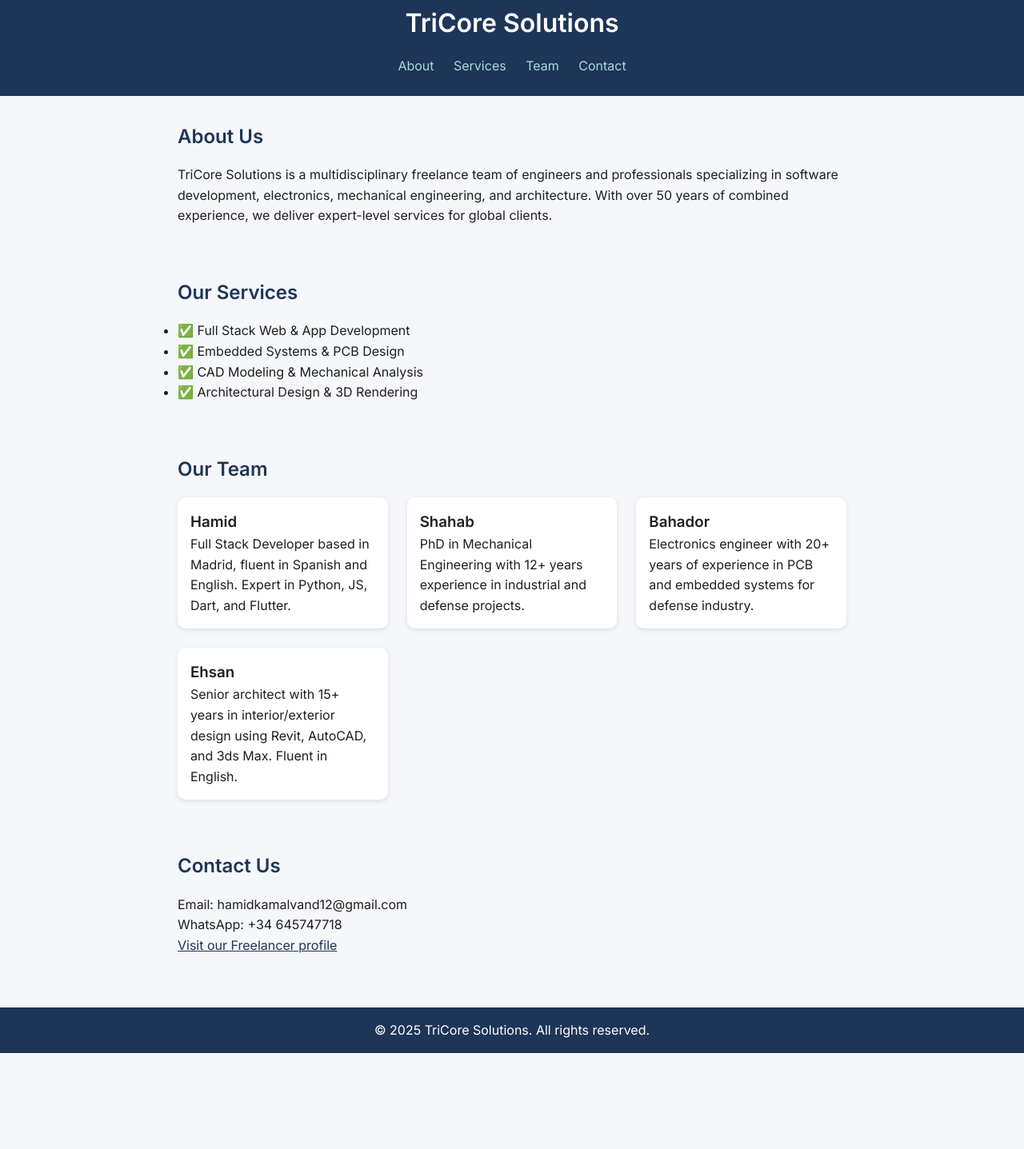
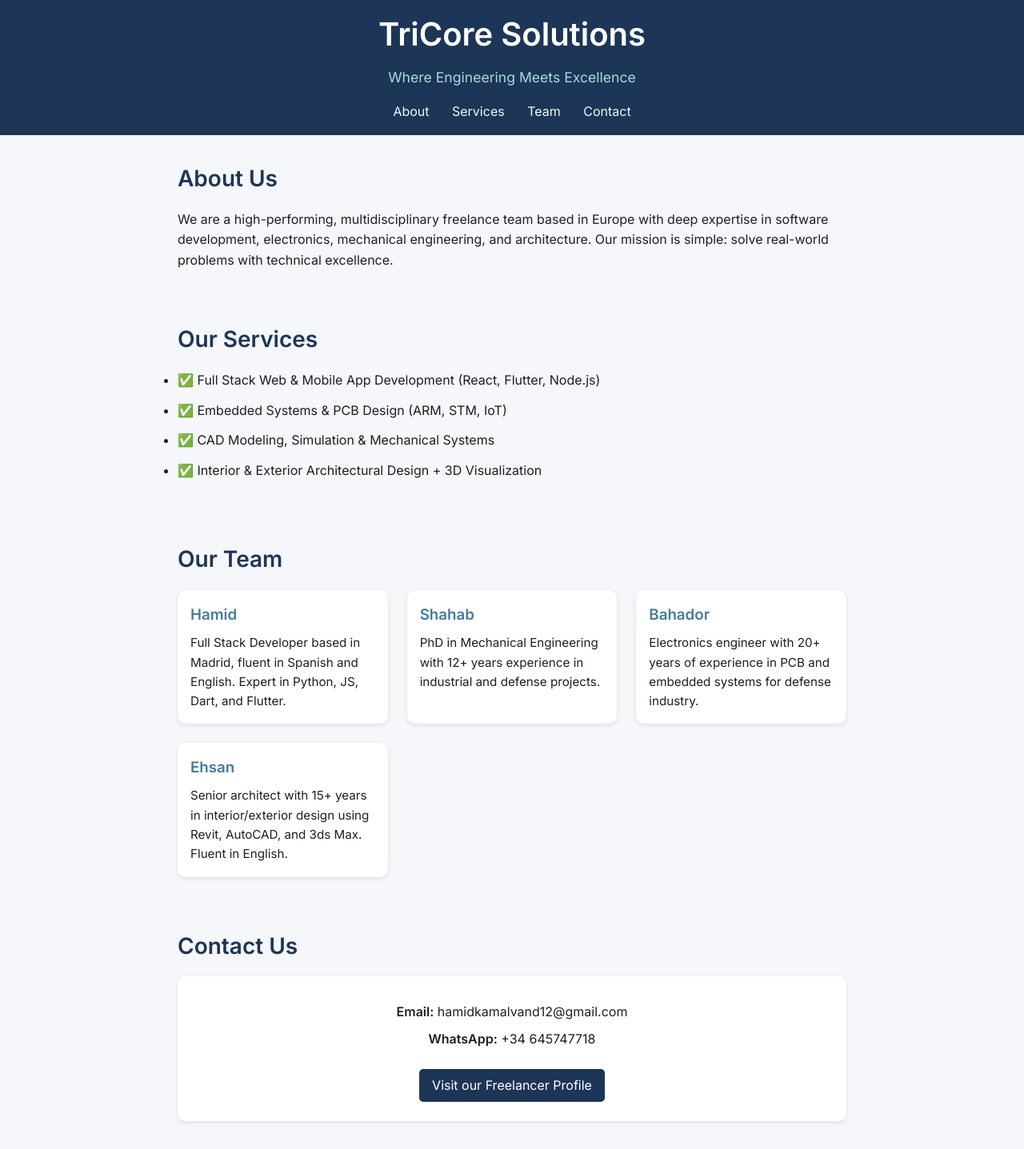
Before and after one commit to Hamidhidden/tricore-site, a plain HTML site: page index.html in a window 1280 px wide. Shown: the part 21-1458 px from the top of the page at 80% size. Before the commit the page ends 1338 px from the top, so only its background shows below. Drawn offline with Linux system fonts and the light colour scheme.

Commit message:
Update index.html

```diff
--- a/index.html
+++ b/index.html
@@ -28,19 +28,26 @@
     header {
       background-color: #1d3557;
       color: white;
-      padding: 1.5rem;
+      padding: 2rem 1.5rem 1rem;
       text-align: center;
     }
     header h1 {
-      font-size: 2rem;
+      font-size: 2.5rem;
+      margin-bottom: 0.5rem;
     }
-    nav {
-      margin-top: 1rem;
+    header p.tagline {
+      font-size: 1.1rem;
+      color: #a8dadc;
+      margin-bottom: 1rem;
     }
     nav a {
-      color: #a8dadc;
-      margin: 0 10px;
+      color: #f1faee;
+      margin: 0 12px;
       text-decoration: none;
+      font-weight: 500;
+    }
+    nav a:hover {
+      color: #ffd166;
     }
     section {
       padding: 2rem;
@@ -50,6 +57,10 @@
     h2 {
       color: #1d3557;
       margin-bottom: 1rem;
+      font-size: 1.75rem;
+    }
+    ul li {
+      margin-bottom: 0.75rem;
     }
     .team-grid {
       display: grid;
@@ -62,6 +73,35 @@
       border-radius: 10px;
       box-shadow: 0 2px 6px rgba(0,0,0,0.1);
     }
+    .member h3 {
+      margin-bottom: 0.5rem;
+      color: #457b9d;
+    }
+    .member p {
+      font-size: 0.95rem;
+    }
+    .contact-box {
+      background: #fff;
+      padding: 1.5rem;
+      border-radius: 10px;
+      box-shadow: 0 2px 6px rgba(0,0,0,0.1);
+      text-align: center;
+    }
+    .contact-box p {
+      margin: 0.5rem 0;
+    }
+    .contact-box a {
+      display: inline-block;
+      margin-top: 1rem;
+      padding: 0.5rem 1rem;
+      background-color: #1d3557;
+      color: white;
+      border-radius: 5px;
+      text-decoration: none;
+    }
+    .contact-box a:hover {
+      background-color: #457b9d;
+    }
     footer {
       background-color: #1d3557;
       color: white;
@@ -69,14 +109,12 @@
       padding: 1rem;
       margin-top: 2rem;
     }
-    a {
-      color: #1d3557;
-    }
   </style>
 </head>
 <body>
   <header>
     <h1>TriCore Solutions</h1>
+    <p class="tagline">Where Engineering Meets Excellence</p>
     <nav>
       <a href="#about">About</a>
       <a href="#services">Services</a>
@@ -87,16 +125,16 @@
 
   <section id="about">
     <h2>About Us</h2>
-    <p>TriCore Solutions is a multidisciplinary freelance team of engineers and professionals specializing in software development, electronics, mechanical engineering, and architecture. With over 50 years of combined experience, we deliver expert-level services for global clients.</p>
+    <p>We are a high-performing, multidisciplinary freelance team based in Europe with deep expertise in software development, electronics, mechanical engineering, and architecture. Our mission is simple: solve real-world problems with technical excellence.</p>
   </section>
 
   <section id="services">
     <h2>Our Services</h2>
     <ul>
-      <li>✅ Full Stack Web & App Development</li>
-      <li>✅ Embedded Systems & PCB Design</li>
-      <li>✅ CAD Modeling & Mechanical Analysis</li>
-      <li>✅ Architectural Design & 3D Rendering</li>
+      <li>✅ Full Stack Web & Mobile App Development (React, Flutter, Node.js)</li>
+      <li>✅ Embedded Systems & PCB Design (ARM, STM, IoT)</li>
+      <li>✅ CAD Modeling, Simulation & Mechanical Systems</li>
+      <li>✅ Interior & Exterior Architectural Design + 3D Visualization</li>
     </ul>
   </section>
 
@@ -124,9 +162,11 @@
 
   <section id="contact">
     <h2>Contact Us</h2>
-    <p>Email: hamidkamalvand12@gmail.com</p>
-    <p>WhatsApp: +34 645747718</p>
-    <p><a href="https://www.freelancer.com/u/hamidreza26?frm=hamidreza26&sb=t" target="_blank">Visit our Freelancer profile</a></p>
+    <div class="contact-box">
+      <p><strong>Email:</strong> hamidkamalvand12@gmail.com</p>
+      <p><strong>WhatsApp:</strong> +34 645747718</p>
+      <a href="https://www.freelancer.com/u/hamidreza26?frm=hamidreza26&sb=t" target="_blank">Visit our Freelancer Profile</a>
+    </div>
   </section>
 
   <footer>
```
